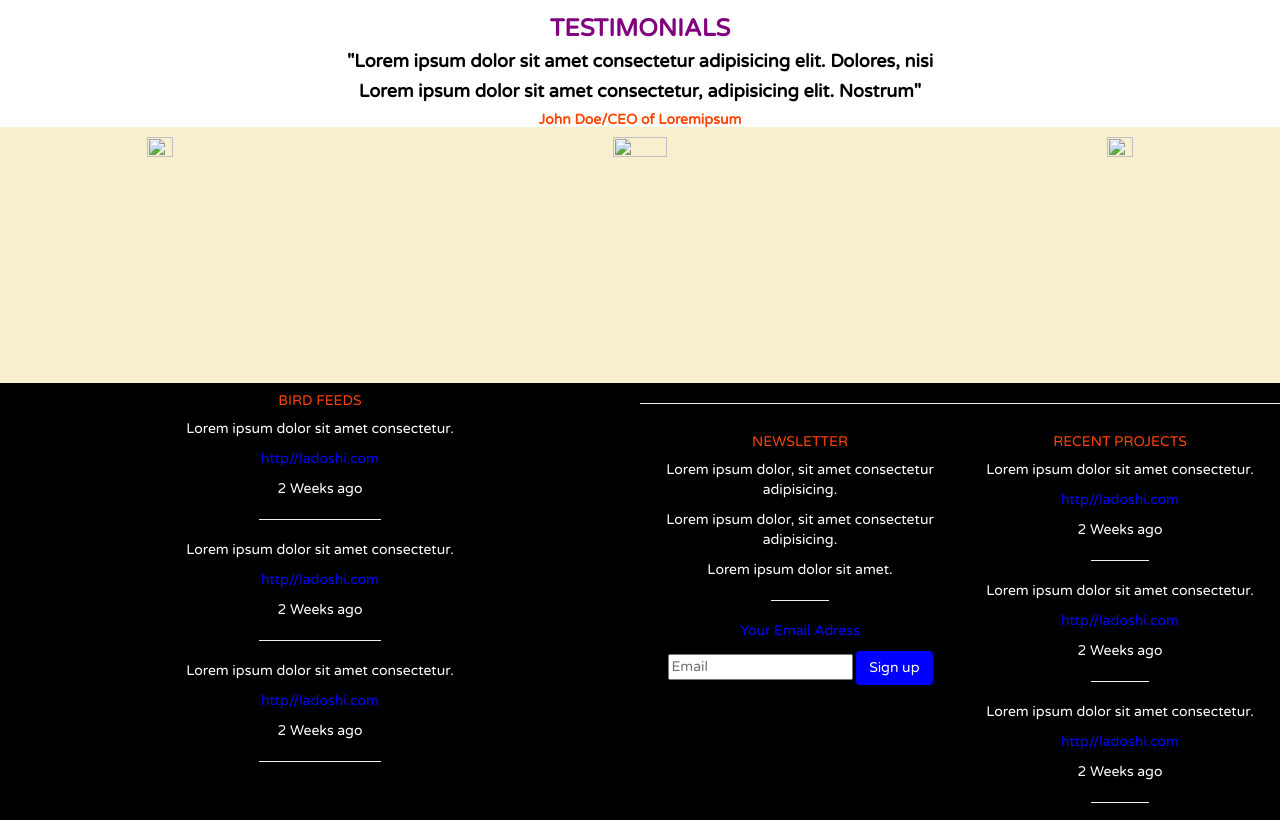
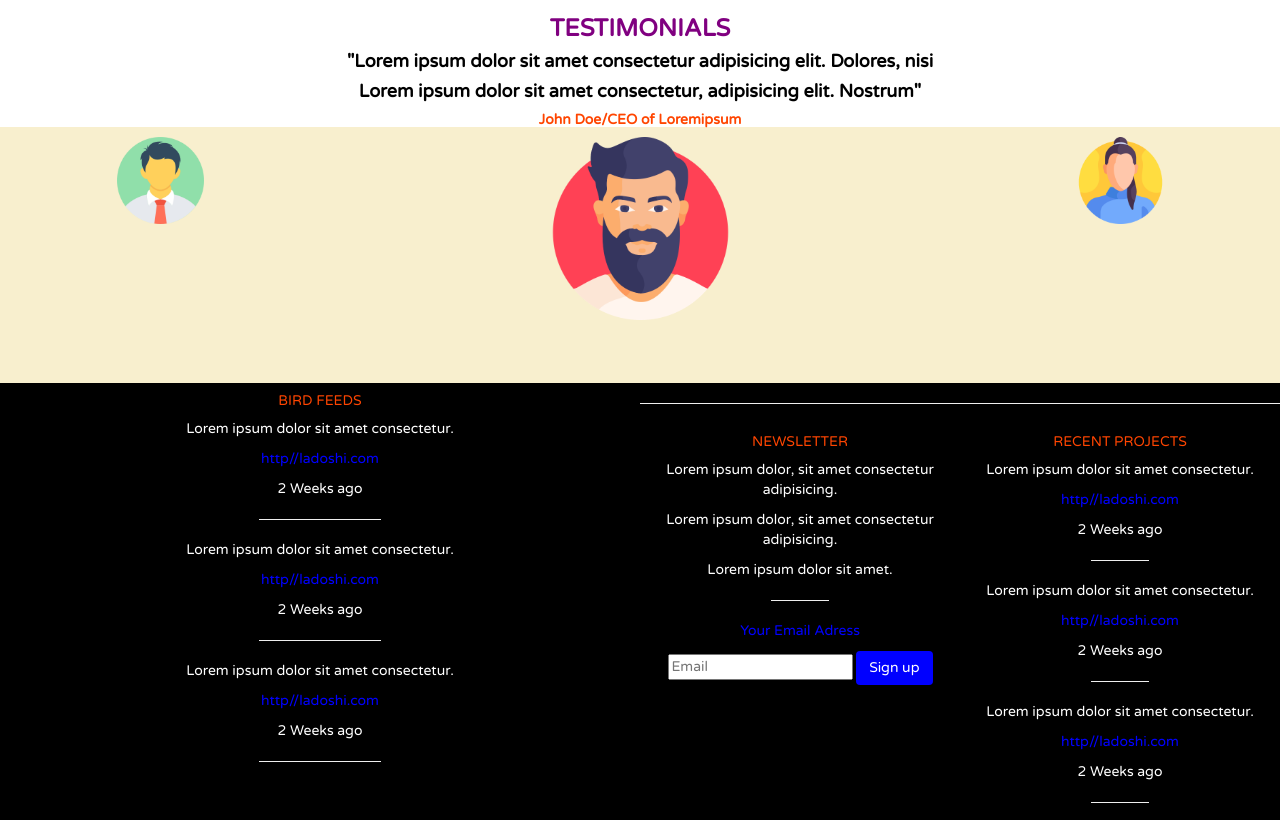
Before and after one commit to 2005Emmanuel/single-page-website, a plain HTML site: page index.html in a window 1280 px wide. Shown: the part 1680-2500 px from the top of the page. Drawn offline with nearby package versions, Linux system fonts and the light colour scheme; the site is published under a folder, as on GitHub Pages, so addresses that start at the root find nothing.

Commit message:
Update index.html

```diff
--- a/index.html
+++ b/index.html
@@ -44,7 +44,7 @@ font-family: 'Varela Round', sans-serif; background-color:#f8efce;">
 
       <!-- IMAGE-SECTION -->
       <div class=".container">
-        <img class="img-responsive" id="img2" src="/pngwing.com.png" alt="">
+        <img class="img-responsive" id="img2" src="pngwing.com.png" alt="">
       </div>
 
 
@@ -171,9 +171,9 @@ font-family: 'Varela Round', sans-serif; background-color:#f8efce;">
       <h5 style="color: orangered;font-weight: bold;">John Doe/CEO of Loremipsum</h5>
 
       <div class="row, text-center">
-      <div class="col-xs-3"><img style="width: 30%; height: 10%;"   src="/man (1).png"alt=""></div>
-      <div class="col-xs-6"><img style="width: 30%; height: 10%;"   src="/man.png" alt=""></div>
-      <div class="col-xs-3"><img style="width: 30%; height: 10%;"   src="/woman.png" alt=""></div>
+      <div class="col-xs-3"><img style="width: 30%; height: 10%;"   src="man (1).png"alt=""></div>
+      <div class="col-xs-6"><img style="width: 30%; height: 10%;"   src="man.png" alt=""></div>
+      <div class="col-xs-3"><img style="width: 30%; height: 10%;"   src="woman.png" alt=""></div>
     </div>
     </div>
 
```
